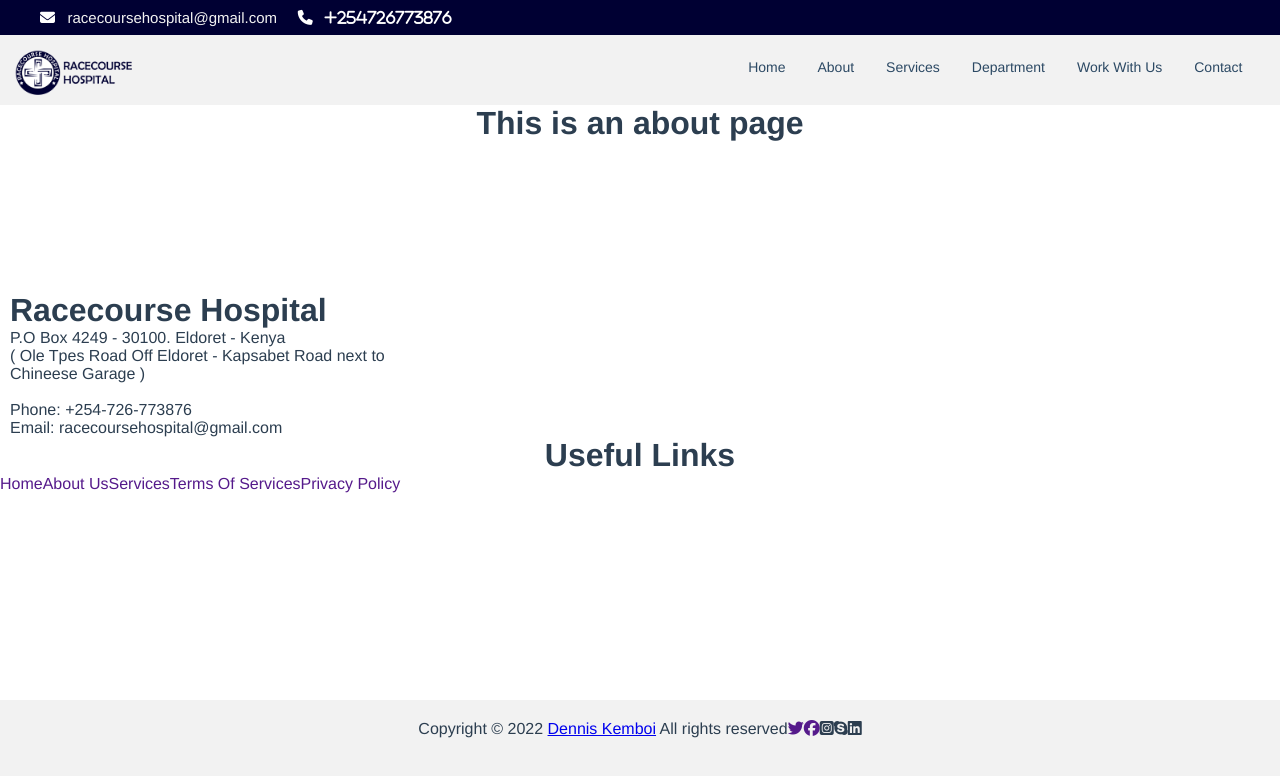
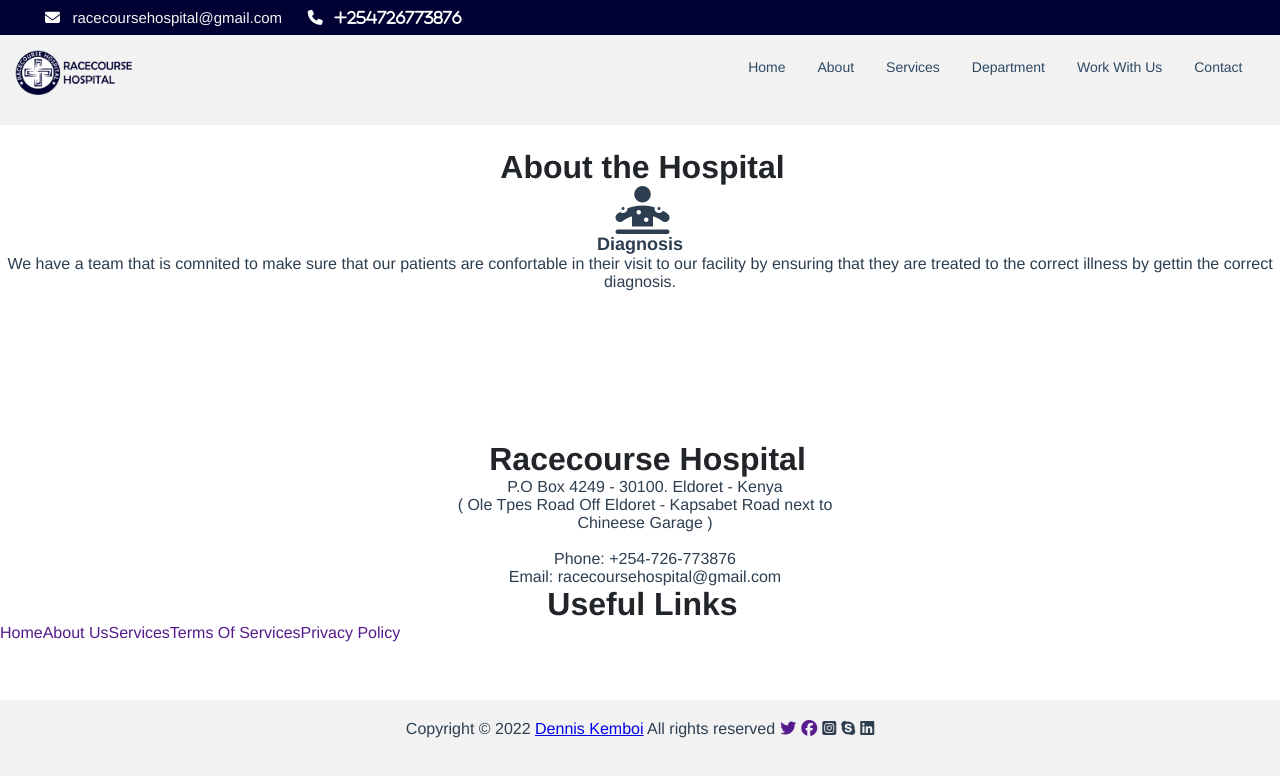
Before and after one commit to Developer-Dennis/hospiweb, a Vue app: page /#/about in a window 1280 px wide. Shown: the top 776 px of the page. Built offline with nearby package versions, Linux system fonts and the light colour scheme; some icons are missing.

Commit message:
created Aboutview page

```diff
--- a/src/views/AboutView.vue
+++ b/src/views/AboutView.vue
@@ -1,13 +1,40 @@
 <template>
+  <img :src="img" style="height:700px;"/>
   <div class="about">
-    <h1>This is an about page</h1>
+    <h1>About the Hospital</h1>
+  <i class="fa-solid fa-person-dots-from-line fa-3x"></i> <h2>Diagnosis</h2>
+  <p>We have a team that is comnited to make sure that our patients are confortable in their visit to our facility by ensuring that they are treated to the correct illness by gettin the correct diagnosis.</p>
   </div>
 </template>
 <script>
   export default{
     name: 'AboutView',
     components:{
-
+      img: './img/aboutimage.png',
     }
   }
 </script>
+<style>
+img{
+  margin-bottom: 20px;
+}
+.about{
+  margin: 0px
+}
+  h1{
+    text-align: center;
+    color:#212529;
+    margin-left: 5px;
+  }
+  i{
+    float: center;
+    margin-left: 5px;
+    margin-right:0px;
+  }
+  h2{
+   font-size:18px
+  }
+  p{
+    text-align: center;
+  }
+</style>
```
